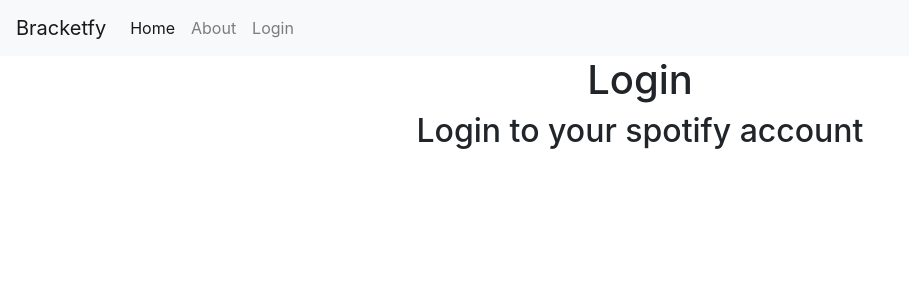
After one commit to andrewloftus24/CMSC-447-Spotify-04, a Django app: template brackets/templates/brackets/login.html in a window 1280 px wide. The commit adds this page. Shown: the top 300 px of the page, without its empty margins (0-909 px from the left). Run offline with Django 3.2, Linux system fonts and the light colour scheme; the template is opened without the code that fills it, so the values that code supplies are empty; some libraries are stand-ins or nearby versions.

Commit message:
Added a login page to the navbar. In the future this will need to redirect to the spotify login page then back to home.

```diff
--- /dev/null
+++ b/brackets/templates/brackets/login.html
@@ -0,0 +1,13 @@
+<!DOCTYPE html>
+<html lang="en">
+<head>
+    <meta charset="UTF-8">
+    <title>Spotify Bracket Generator</title>
+    <link rel="stylesheet" href="https://stackpath.bootstrapcdn.com/bootstrap/4.3.1/css/bootstrap.min.css" integrity="sha384-ggOyR0iXCbMQv3Xipma34MD+dH/1fQ784/j6cY/iJTQUOhcWr7x9JvoRxT2MZw1T" crossorigin="anonymous">
+    {% include 'navbar/nav.html' %}
+</head>
+<body>
+    <h1 class="display1 text-center">Login</h1>
+    <h2 class="display2 text-center">Login to your spotify account</h2>
+</body>
+</html>
--- a/brackets/templates/navbar/nav.html
+++ b/brackets/templates/navbar/nav.html
@@ -12,6 +12,9 @@
                 <li class="nav-item">
                     <a class="nav-link" href="/about">About</a>
                 </li>
+                <li class="nav-item">
+                    <a class="nav-link" href="/login">Login</a>
+                </li>
             </ul>
         </div>
 </nav>
--- a/brackets/urls.py
+++ b/brackets/urls.py
@@ -2,6 +2,7 @@ from django.urls import path
 from . import views
 
 urlpatterns = [
+    path('login/', views.about, name='login'),
     path('about/', views.about, name='about'),
     path('', views.index, name='index'),
 ]
```
Also changed, not shown: brackets/views.py (+7 -0 lines).
